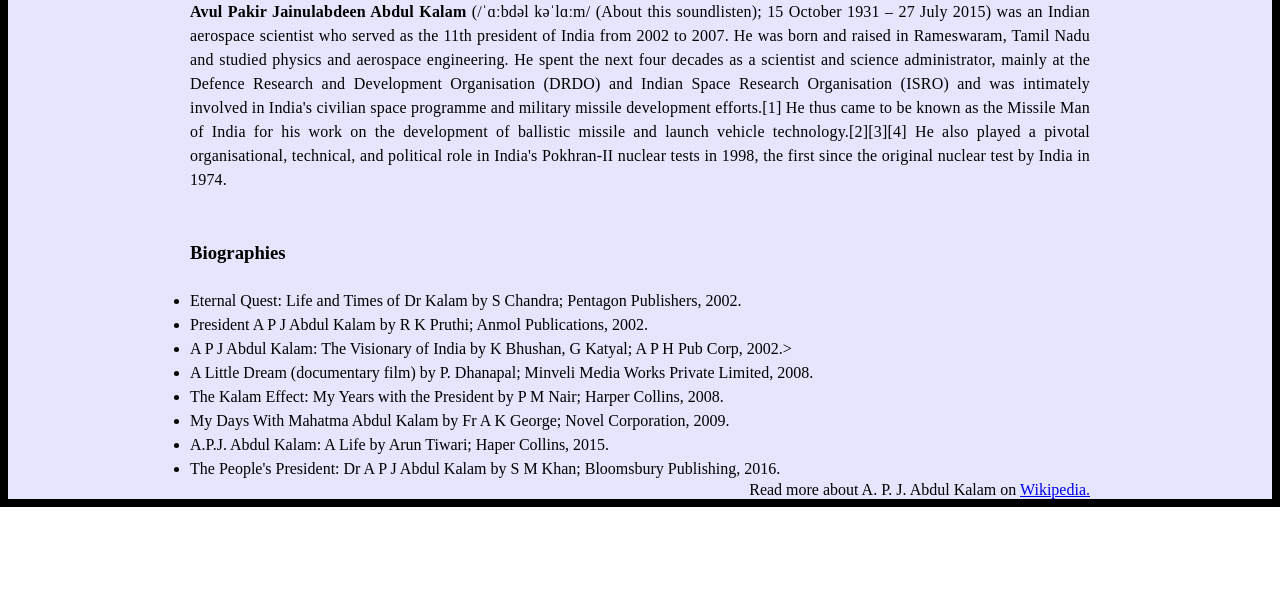
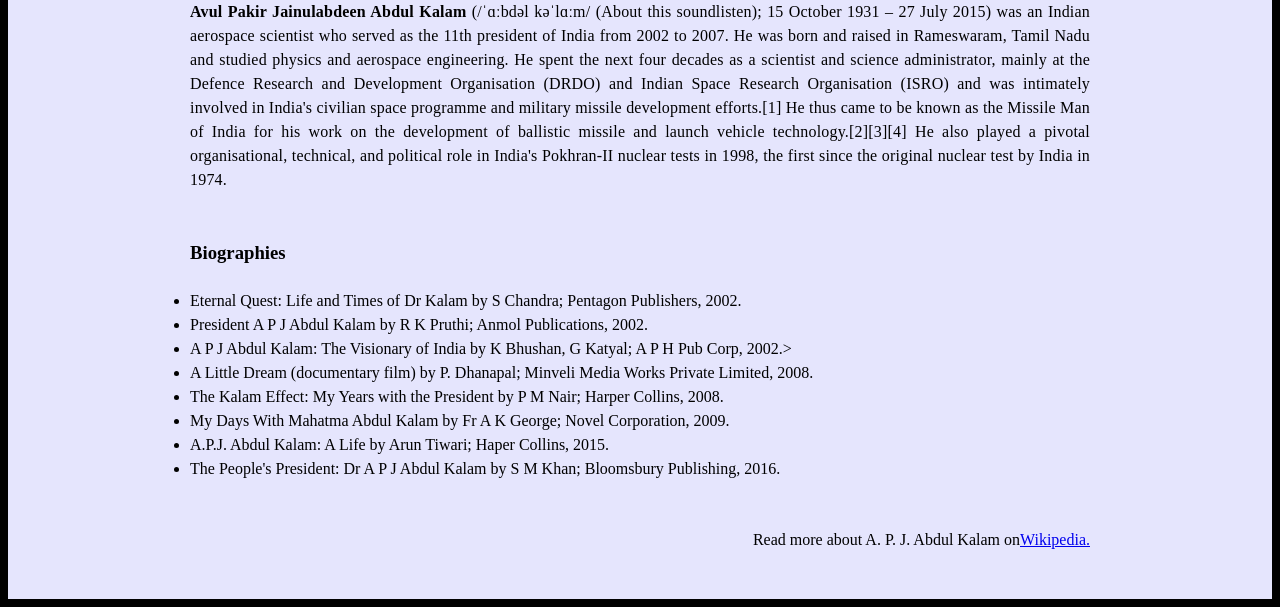
Before and after one commit to iamshawaiz/Project-1, a plain HTML site: page index.html in a window 1280 px wide. Shown: the part 658-1265 px from the top of the page. Before the commit the page ends 1165 px from the top, so only its background shows below. Drawn offline with Linux system fonts and the light colour scheme.

Commit message:
Refactor footer styles for better layout

```diff
--- a/style.css
+++ b/style.css
@@ -49,6 +49,7 @@ h4{
     line-height: 1.5;
 }
 footer{
-    margin-top: 50px 0;
-    text-align: end;
+    margin: 50px 0;
+    display:flex;
+    justify-content:flex-end;
 }
```
